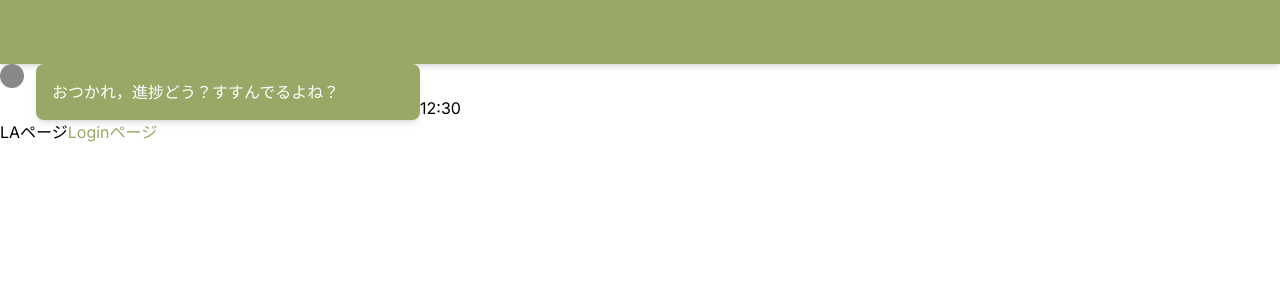
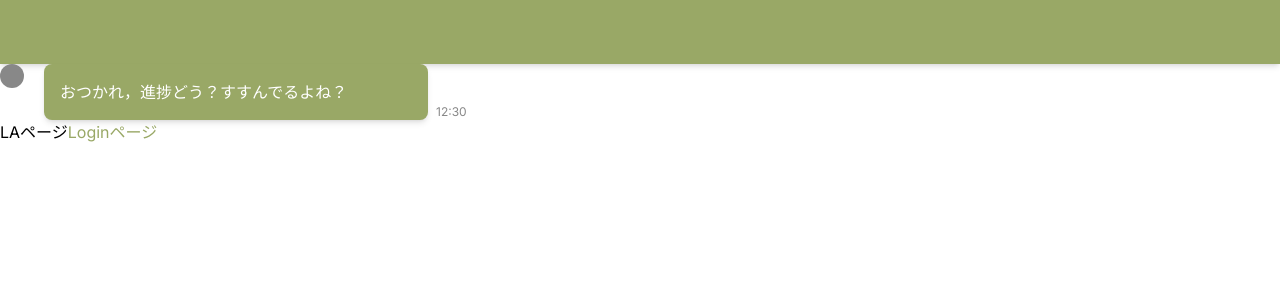
Before and after one commit to prapro-ou/castella-frontend, a Next.js app: page / in a window 1280 px wide. Shown: the top 300 px of the page. Built offline with nearby package versions, Linux system fonts and the light colour scheme.

Commit message:
間隔や文字色の微調整

```diff
--- a/features/talks/threads/messages/components/MessageTile.js
+++ b/features/talks/threads/messages/components/MessageTile.js
@@ -14,11 +14,10 @@ export default function MessageTile({src,value,created_at}){
     return(
         <div className='flex' >
             <div><Icon src={src}/></div>
-            <div className='ml-3'/>
+            <div className='ml-5'/>
             <div><Message value={value}/></div>
-            <div className='flex flex-col-reverse items-end '>
-
-                <div>{created_at}</div>
+            <div className='flex flex-col-reverse'>
+                <div className='text-xs text-thin ml-2'>{created_at}</div>
             </div>
         </div>
     );
```
